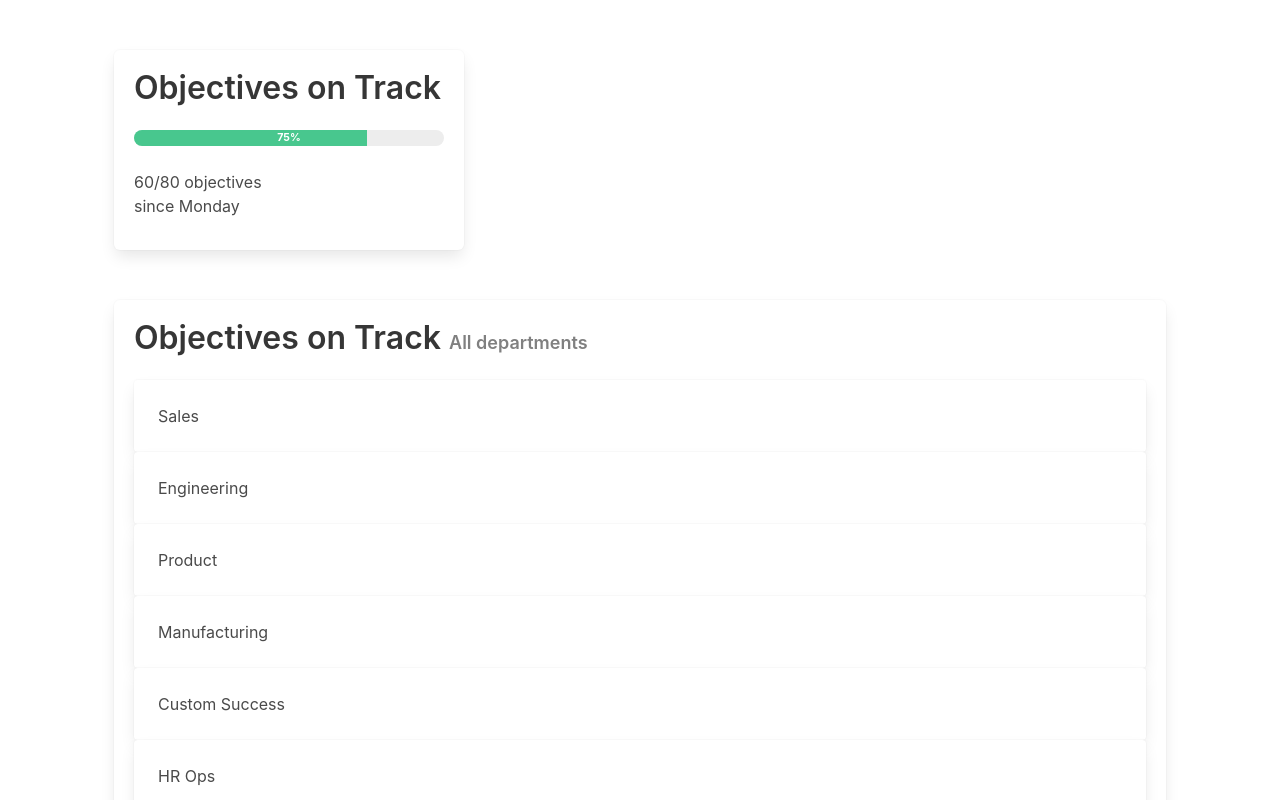
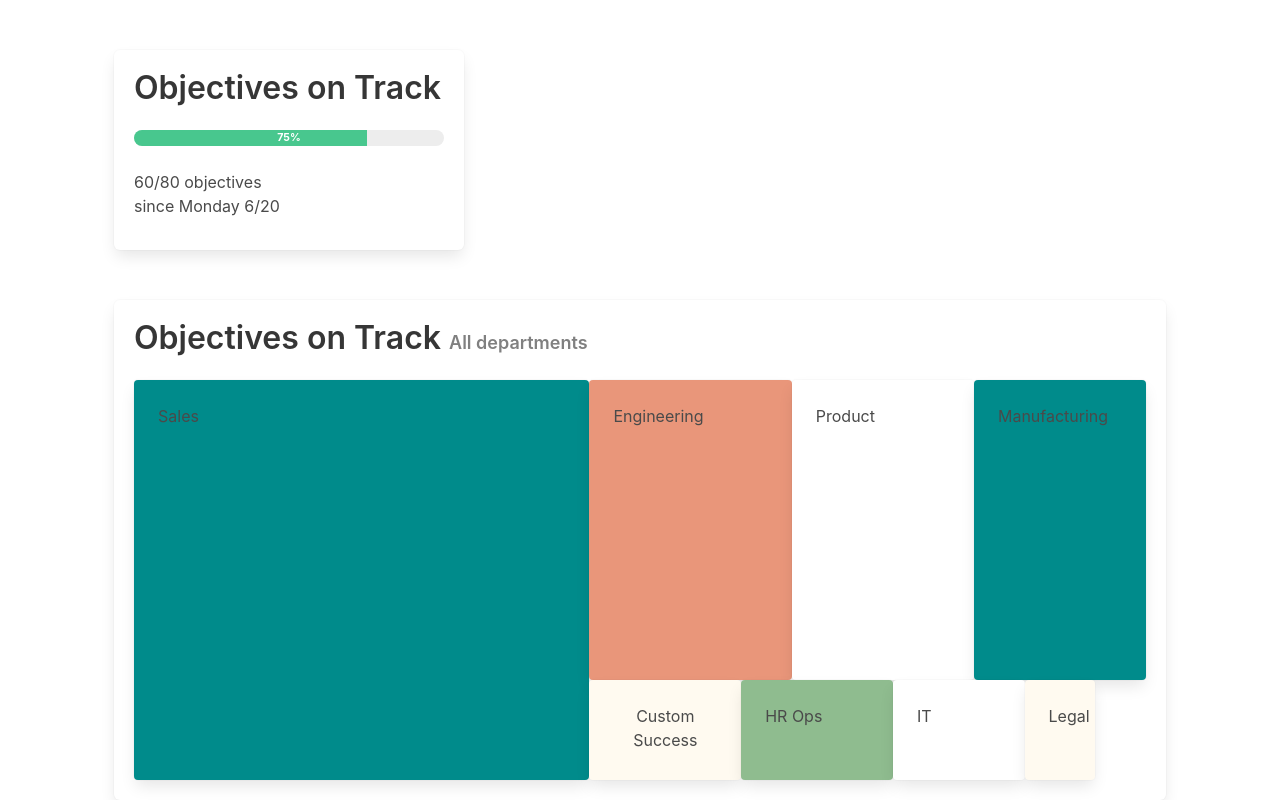
Before and after one commit to mansoormohd9/analytics, a Vue app: page / in a window 1280 px wide. Shown: the top 800 px of the page. Built offline with nearby package versions, Linux system fonts and the light colour scheme.

Commit message:
Few more final css tweaks for generating width and height dynamically

```diff
--- a/src/components/DepartmentCard.vue
+++ b/src/components/DepartmentCard.vue
@@ -1,28 +1,59 @@
 <template>
-  <div class="card">
-    <div class="card-content">
-      <div class="content" v-on:click="setTeamView">
-        {{department.name}}
+  <div class="card department-card" :style="{'width': cardWidth, 'height': cardHeight, 'background-color': randomColor }">
+    <b-tooltip
+          :label="toolTipDescription"
+          position="is-bottom"
+          size="is-large"
+          multilined>
+      <div class="card-content">
+          <div class="content department-name" v-on:click="setTeamView">
+            <p>{{department.name}}</p>
+          </div>
       </div>
-    </div>
+    </b-tooltip>
   </div>
 </template>
 
 <script lang="ts">
 import { Vue, Component , Prop} from 'vue-property-decorator'
 import { Department } from '../types/types';
+import { randomColor } from "../utils/utils";
 const teamView = "team";
 
 @Component
 export default class DepartmentCard extends Vue {
   @Prop({required: true}) department!: Department;
 
+  get cardWidth() {
+    return (this.department.objectives+5) + "%";
+  }
+
+  get cardHeight() {
+    let objectives = this.department.objectives;
+    objectives = objectives >= 40 ? 40 :
+                  (objectives > 10 ? 30 : 10);
+    return objectives * 10 + "px";
+  }
+
   setTeamView(){
     this.$store.commit("setView", {view: teamView, departmentId: this.department.id});
+  }
+
+  get toolTipDescription() {
+    return this.department.description + " | Objectives " + this.department.objectives + " | Employees " + this.department.employees;
+  }
+
+  get randomColor() {
+    return randomColor();
   }
 }
 </script>
 
 <style scoped>
-
+.card.department-card {
+  float: left;
+}
+.content.department-name {
+  text-align: center;
+}
 </style>
--- a/src/components/Teams.vue
+++ b/src/components/Teams.vue
@@ -46,6 +46,7 @@ export default class Teams extends Vue{
 }
 span.custom-subtitle{
   color: cyan;
+  font-size: large;
 }
 span.custom-subtitle-child{
   color: gray;
--- a/src/components/Title.vue
+++ b/src/components/Title.vue
@@ -6,7 +6,7 @@
         <section>
           <b-progress type="is-success" show-value format="percent" :value="75"></b-progress>
           <p class="objective">60/80 objectives</p>
-          <p>since Monday</p>
+          <p>since Monday 6/20</p>
       </section>
       </article>
     </div>
--- a/src/utils/jsons/departments-data.json
+++ b/src/utils/jsons/departments-data.json
@@ -4,7 +4,7 @@
      "name":"Sales",
      "description":"Sales Description",
      "aggregatedObjective":0.5,
-     "objectives": 50,
+     "objectives": 40,
      "employees": 10
   },
   {
@@ -44,7 +44,7 @@
     "name":"HR Ops",
     "description":"HR Ops",
     "aggregatedObjective":0.5,
-    "objectives": 5,
+    "objectives": 10,
     "employees": 3
   },
   {
@@ -52,7 +52,7 @@
     "name":"IT",
     "description":"IT Description",
     "aggregatedObjective":0.7,
-    "objectives": 3,
+    "objectives": 8,
     "employees": 3
   },
   {
```
